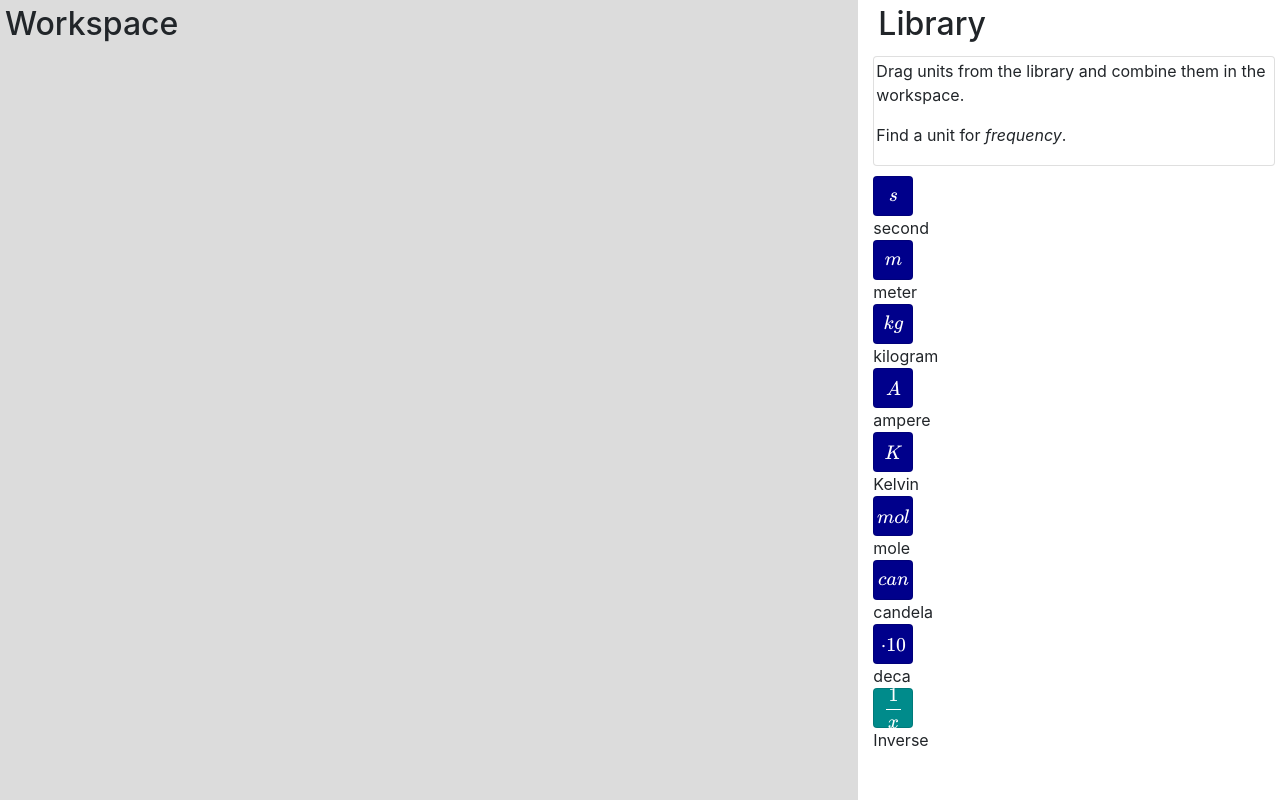
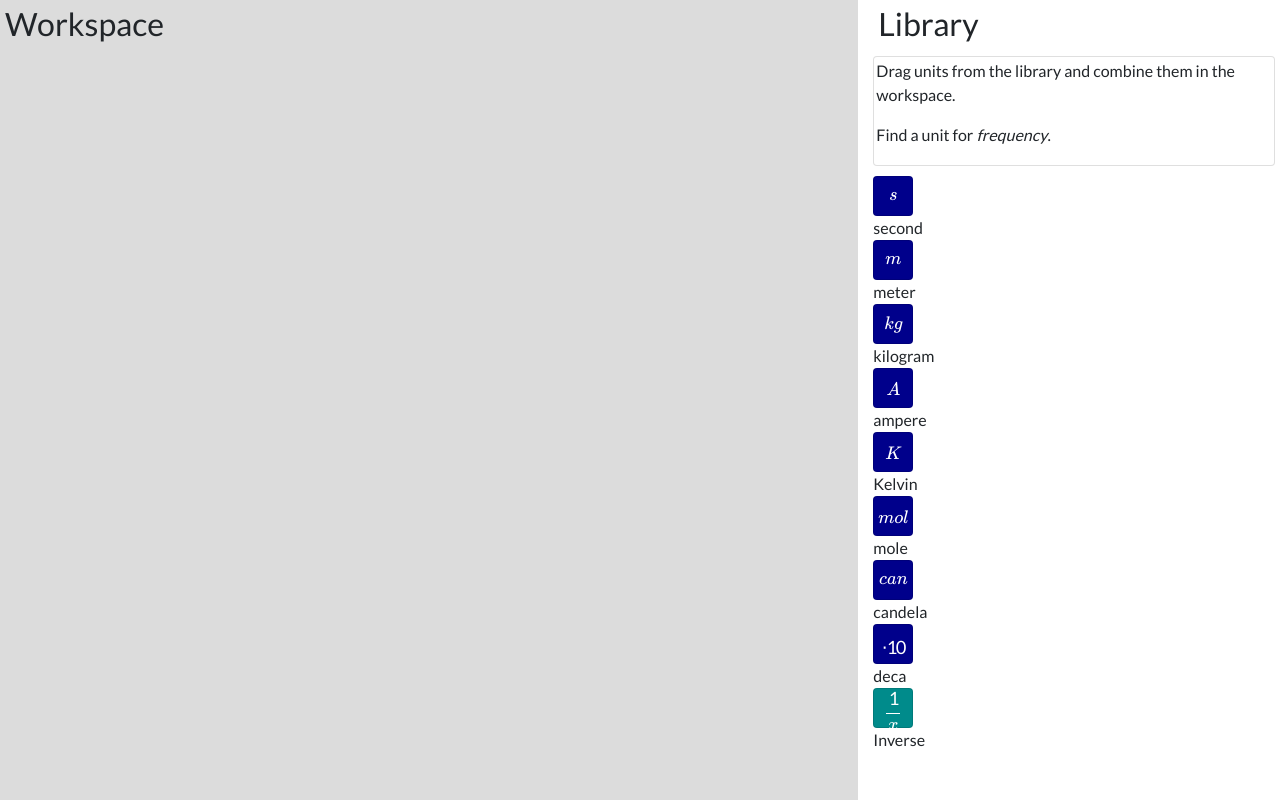
Before and after one commit to frcroth/metric-meld, a website built with webpack: page index.html in a window 1280 px wide. Built offline with nearby package versions, Linux system fonts and the light colour scheme.

Commit message:
Add font

```diff
--- a/css/custom.css
+++ b/css/custom.css
@@ -1,3 +1,7 @@
+* {
+    font-family: 'Lato', sans-serif;
+}
+
 .library {
     height: 100vh;
 }
--- a/index.html
+++ b/index.html
@@ -13,6 +13,10 @@
 
     <link rel="stylesheet" href="css/custom.css" />
     <script id="MathJax-script" src="https://cdn.jsdelivr.net/npm/mathjax@3/es5/tex-mml-chtml.js"></script>
+
+    <link rel="preconnect" href="https://fonts.googleapis.com">
+    <link rel="preconnect" href="https://fonts.gstatic.com" crossorigin>
+    <link href="https://fonts.googleapis.com/css2?family=Lato&display=swap" rel="stylesheet">
 
 </head>
 
```
